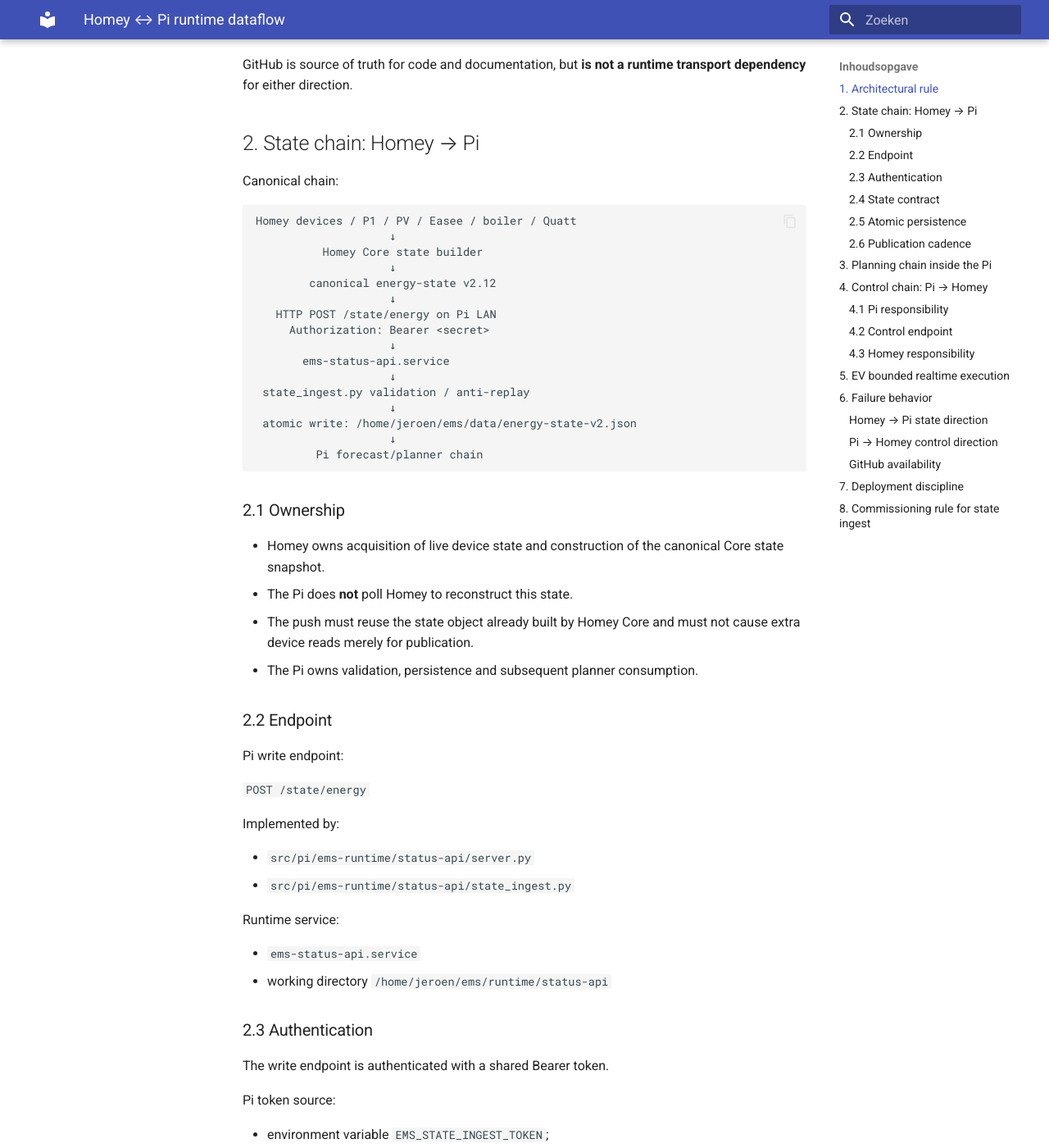
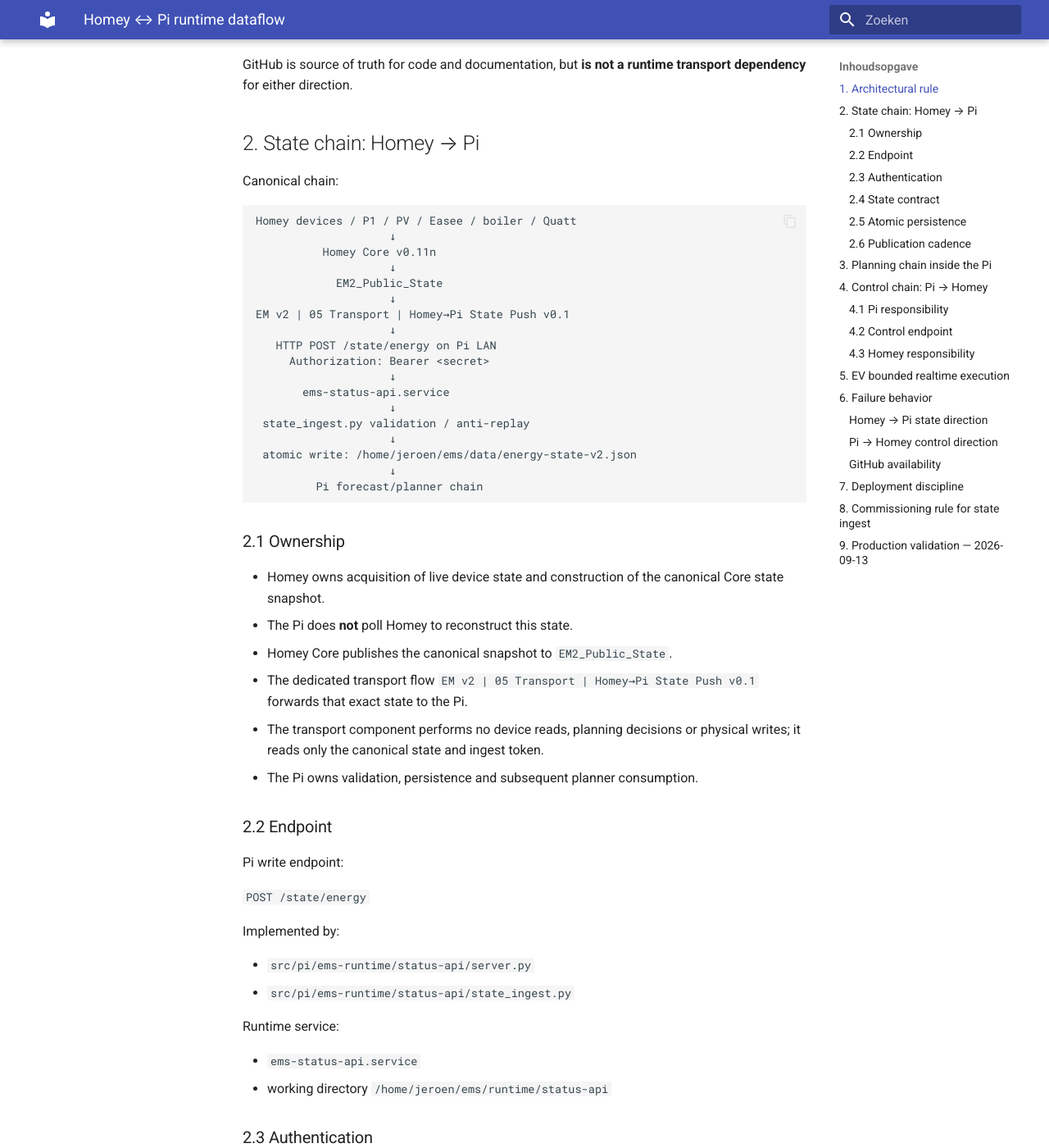
Before and after one commit to OnsKasteeltje/homey-energy-manual, an MkDocs documentation site: the page built from docs/architecture/homey-pi-runtime-dataflow.md, in a window 1280 px wide and 1400 px high, scrolled down 648 px. Shown: the whole window at 82% size. Built offline with MkDocs 1.6.1 and Material for MkDocs 9.7.7, drawn with Linux system fonts in a browser that asks for light colours; some of the changed text lies outside the part shown.

Commit message:
Document production Homey Pi runtime transport

````diff
--- a/docs/architecture/homey-pi-runtime-dataflow.md
+++ b/docs/architecture/homey-pi-runtime-dataflow.md
@@ -25,9 +25,11 @@ Canonical chain:
 ```text
 Homey devices / P1 / PV / Easee / boiler / Quatt
                     ↓
-          Homey Core state builder
+          Homey Core v0.11n
                     ↓
-        canonical energy-state v2.12
+            EM2_Public_State
+                    ↓
+EM v2 | 05 Transport | Homey→Pi State Push v0.1
                     ↓
    HTTP POST /state/energy on Pi LAN
      Authorization: Bearer <secret>
@@ -45,7 +47,9 @@ Homey devices / P1 / PV / Easee / boiler / Quatt
 
 - Homey owns acquisition of live device state and construction of the canonical Core state snapshot.
 - The Pi does **not** poll Homey to reconstruct this state.
-- The push must reuse the state object already built by Homey Core and must not cause extra device reads merely for publication.
+- Homey Core publishes the canonical snapshot to `EM2_Public_State`.
+- The dedicated transport flow `EM v2 | 05 Transport | Homey→Pi State Push v0.1` forwards that exact state to the Pi.
+- The transport component performs no device reads, planning decisions or physical writes; it reads only the canonical state and ingest token.
 - The Pi owns validation, persistence and subsequent planner consumption.
 
 ### 2.2 Endpoint
@@ -277,3 +281,28 @@ Required validation order:
 Do not validate successful ingest by making old physical values appear fresh in the production state file. A synthetic payload must use an isolated test target/test harness, or the planner generation chain must be isolated and the production state restored before re-enabling it.
 
 Production planner generation should resume only after a genuinely fresh Homey Core state has been accepted.
+
+
+## 9. Production validation — 2026-09-13
+
+The Homey → Pi state direction is production-validated with genuine Core state:
+
+```text
+Homey Core v0.11n
+  → EM2_Public_State
+  → EM v2 | 05 Transport | Homey→Pi State Push v0.1
+  → POST /state/energy
+  → authenticated ingest accepted
+  → atomic energy-state-v2.json
+  → canonical forecast/planner chain
+  → /control/current READY
+```
+
+The canonical `ems-forecast-chain.timer` is active on its single `:03,:18,:33,:48` cadence. The automatic 19:18 CEST run refreshed PV, weather, Quatt and WW inputs successfully and `/health` returned `ok`.
+
+The status API health contract validates the current planner schemas:
+
+- `EMS_PI_PV_FORECAST_V0.2`
+- `EMS_PI_WW_PLAN_V0.7.0`
+
+Schema drift in observability must not be mistaken for planner failure.
````
Also changed, not shown: docs/architecture/CURRENT-EMS-STATE.md (+7 -5 lines).
